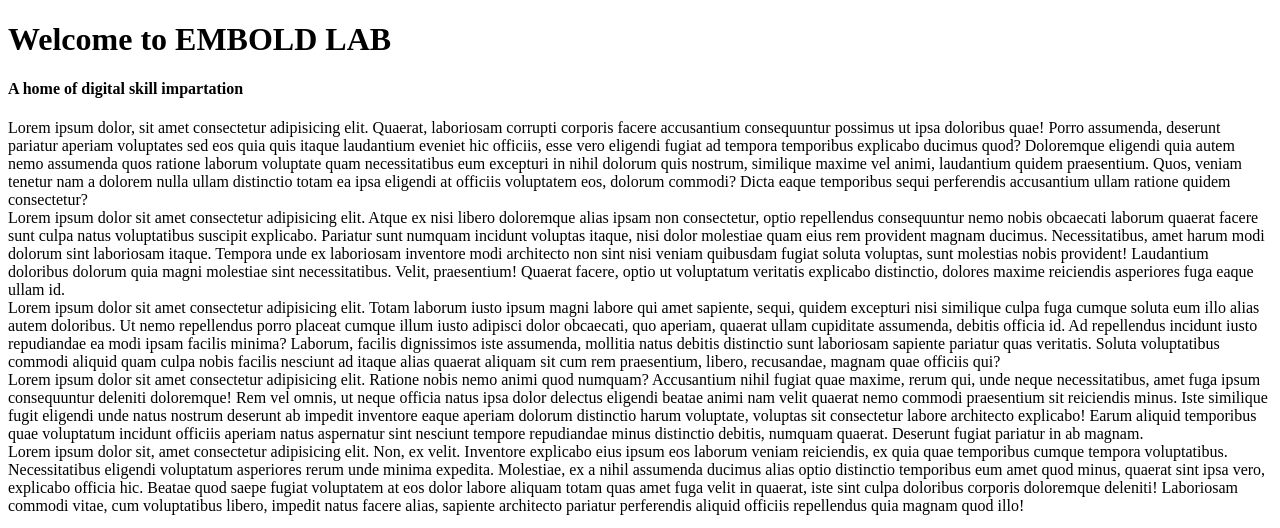
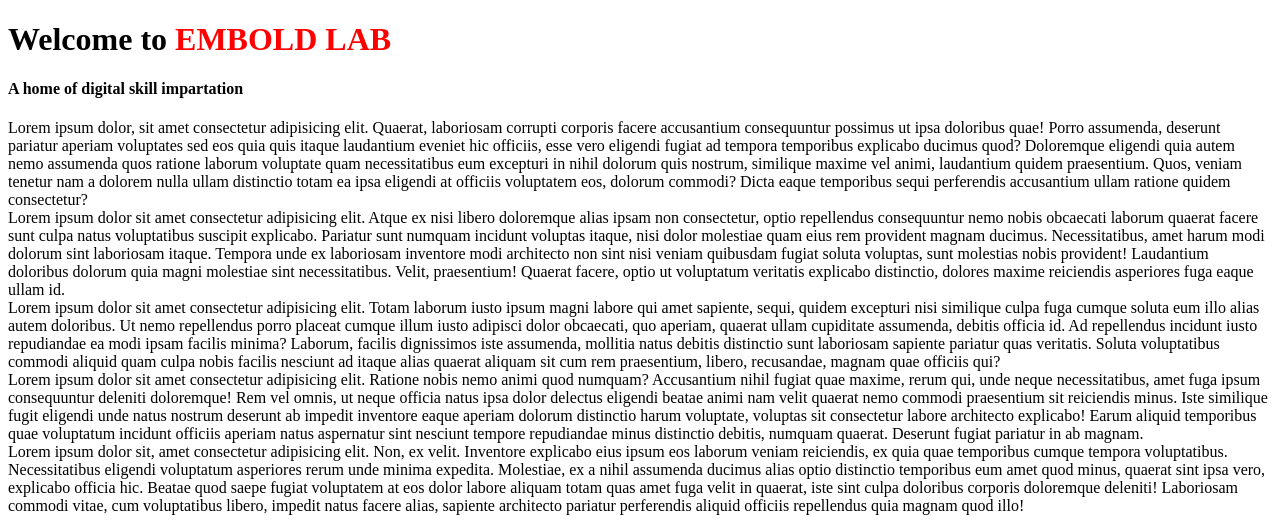
Before and after one commit to Bilikis123/OnagunBilikis, a plain HTML site: page index.html in a window 1280 px wide. Shown: the top 528 px of the page. Drawn offline with Linux system fonts and the light colour scheme.

Commit message:
Update index.html

```diff
--- a/index.html
+++ b/index.html
@@ -6,7 +6,7 @@
     <title>A web page</title>
 </head>
 <body>
-    <h1>Welcome to <span>EMBOLD LAB</span> </h1>
+    <h1>Welcome to <span style="color:red">EMBOLD LAB</span> </h1>
     <h4>A home of digital skill impartation</h4>
     <p>Lorem ipsum dolor, sit amet consectetur adipisicing elit. Quaerat, laboriosam corrupti corporis facere accusantium consequuntur possimus ut ipsa doloribus quae! Porro assumenda, deserunt pariatur aperiam voluptates sed eos quia quis itaque laudantium eveniet hic officiis, esse vero eligendi fugiat ad tempora temporibus explicabo ducimus quod? Doloremque eligendi quia autem nemo assumenda quos ratione laborum voluptate quam necessitatibus eum excepturi in nihil dolorum quis nostrum, similique maxime vel animi, laudantium quidem praesentium. Quos, veniam tenetur nam a dolorem nulla ullam distinctio totam ea ipsa eligendi at officiis voluptatem eos, dolorum commodi? Dicta eaque temporibus sequi perferendis accusantium ullam ratione quidem consectetur?<br>
     Lorem ipsum dolor sit amet consectetur adipisicing elit. Atque ex nisi libero doloremque alias ipsam non consectetur, optio repellendus consequuntur nemo nobis obcaecati laborum quaerat facere sunt culpa natus voluptatibus suscipit explicabo. Pariatur sunt numquam incidunt voluptas itaque, nisi dolor molestiae quam eius rem provident magnam ducimus. Necessitatibus, amet harum modi dolorum sint laboriosam itaque. Tempora unde ex laboriosam inventore modi architecto non sint nisi veniam quibusdam fugiat soluta voluptas, sunt molestias nobis provident! Laudantium doloribus dolorum quia magni molestiae sint necessitatibus. Velit, praesentium! Quaerat facere, optio ut voluptatum veritatis explicabo distinctio, dolores maxime reiciendis asperiores fuga eaque ullam id.<br>
```
